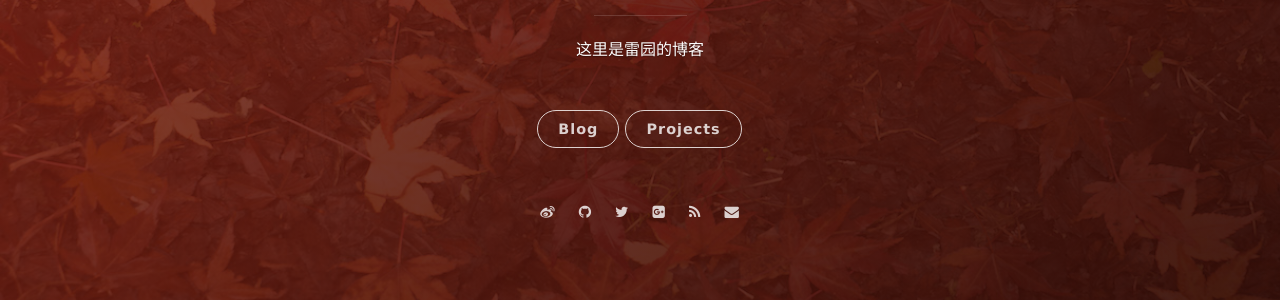
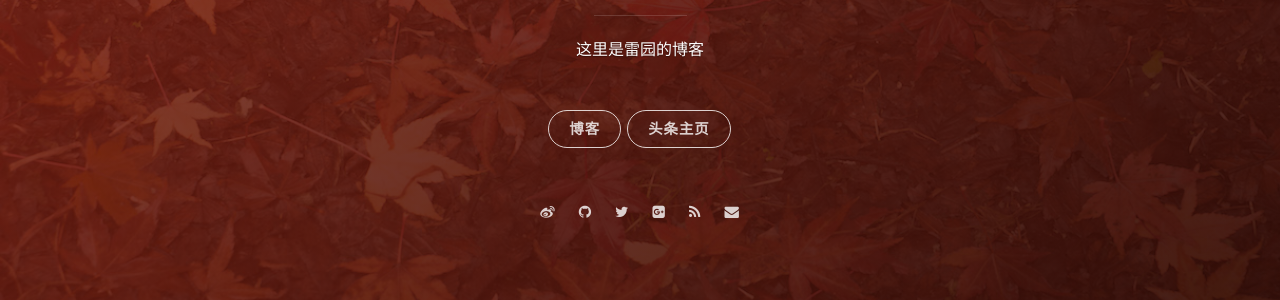
Before and after one commit to lysbog/blog, a Jekyll site: the page built from index.html, in a window 1280 px wide. Shown: the part 454-754 px from the top of the page. Built offline with Jekyll 4.4.1, drawn with Linux system fonts in a browser that asks for light colours; nearby versions of some CDN libraries; the list of posts is cut into pages by our own code.

Commit message:
Update _config.yml

```diff
--- a/_config.yml
+++ b/_config.yml
@@ -17,12 +17,12 @@ cover_color: red
 
 # The blog button should not be removed.
 blog_button:
-    title: Blog
-    description: Visit blog
+    title: 博客
+    description: 查看博客
 
 # Navigation buttons in the front page.
 nav:
-    - {title: Projects, description: My Projects, url: 'http://project.onevcat.com'}
+    - {title: 头条主页, description: 我的今日头条主页, url: 'https://www.toutiao.com/c/user/6132192948/#mid=1616456407686158'}
     # - {title: Another Button, description: A button, url: 'http://example.com'}
 
 # Pagination
```
